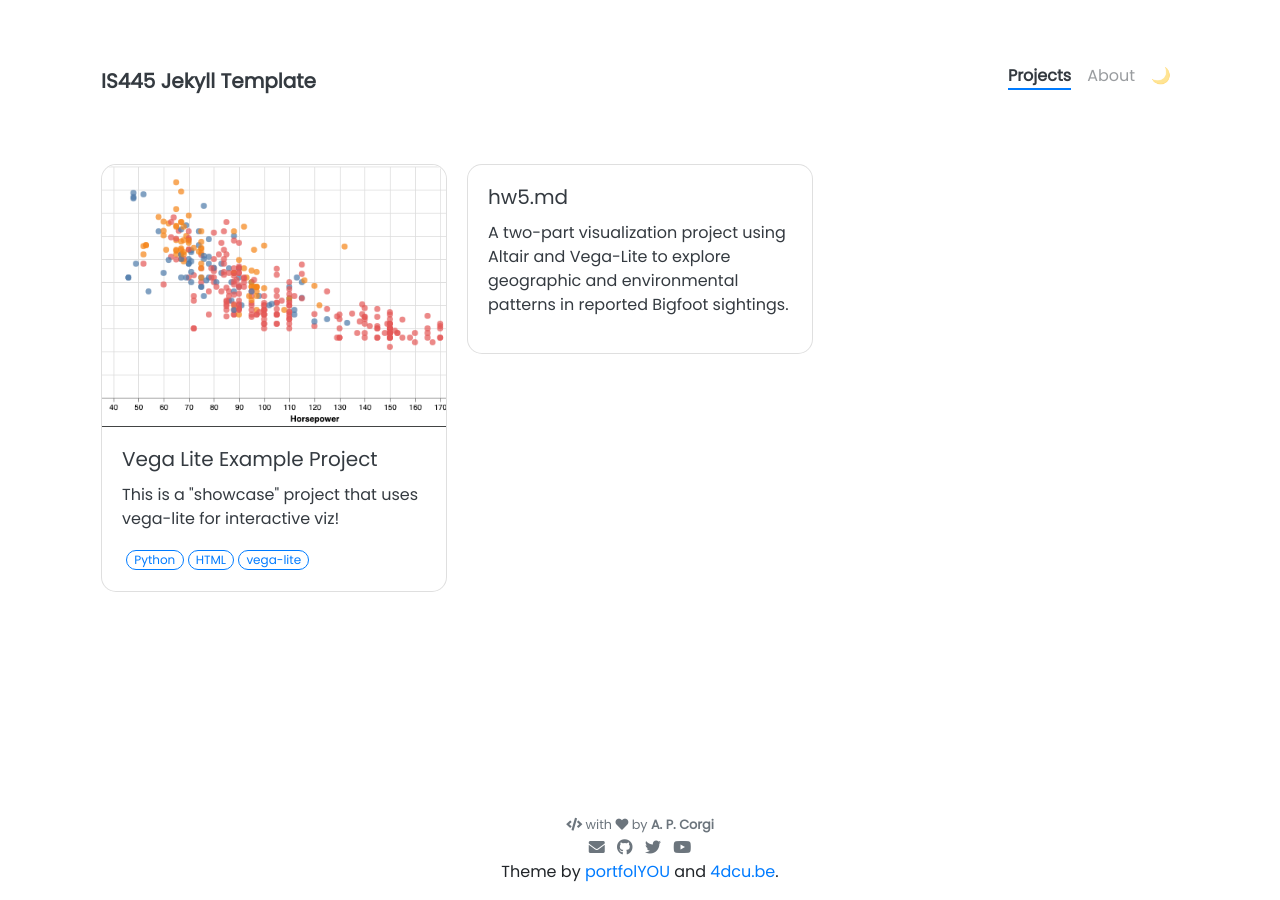
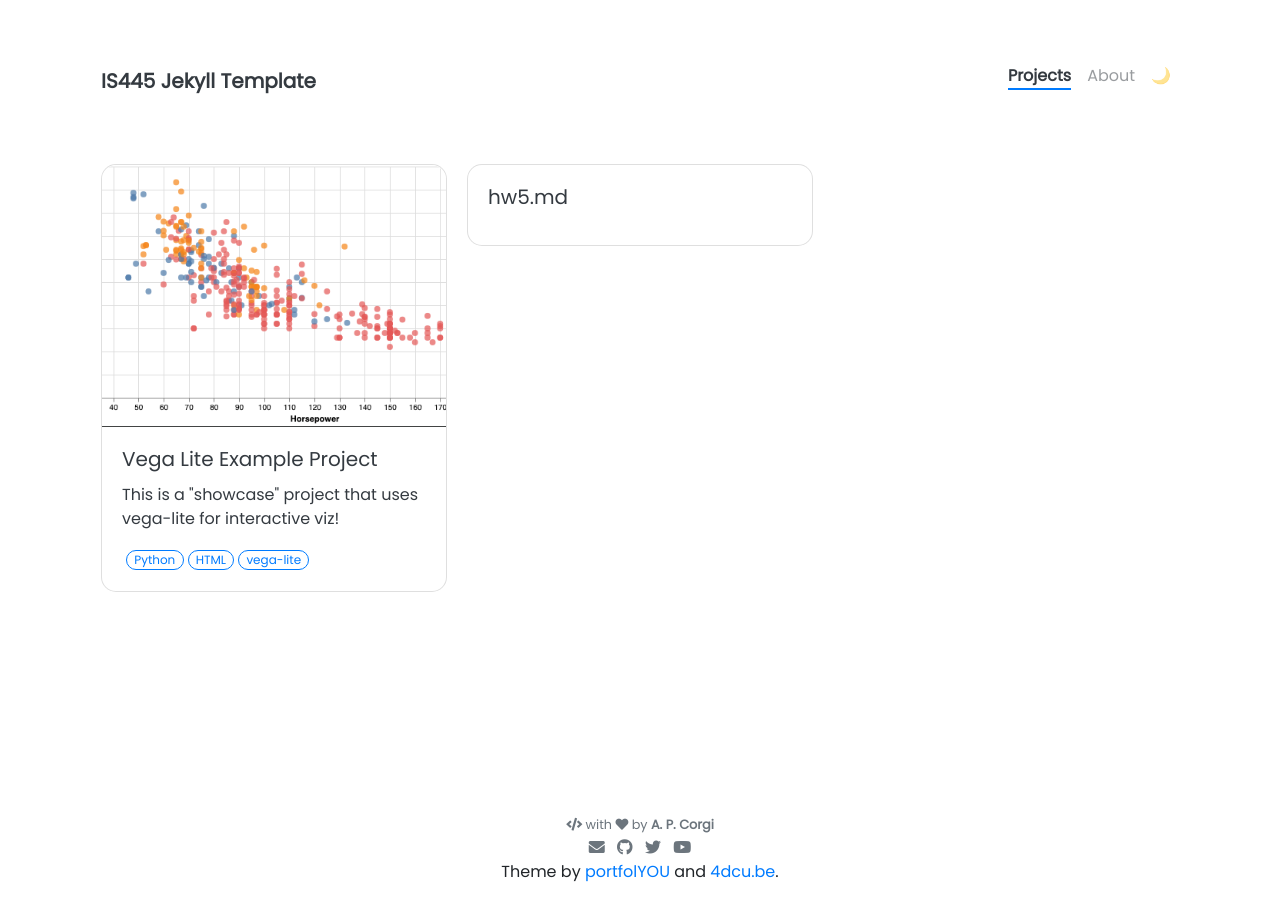
Before and after one commit to ppate475/ppate475.github.io, a Jekyll site: the page built from pages/projects.html, in a window 1280 px wide. Built offline with Jekyll 4.4.1, drawn with Linux system fonts in a browser that asks for light colours; nearby versions of some CDN libraries.

Commit message:
Update hw5.md

```diff
--- a/_projects/hw5.md
+++ b/_projects/hw5.md
@@ -1,18 +1,11 @@
 ---
-layout: project
-title: Bigfoot Sightings Visualizations
-permalink: /projects/hw5/
-description: A two-part visualization project using Altair and Vega-Lite to explore geographic and environmental patterns in reported Bigfoot sightings.
-img: /assets/img/hw5_preview.png
-importance: 2
-category: data visualization
-tags: [Python, Altair, Vega-Lite]
+layout: default
+title: HW5 - Bigfoot Visualizations
 ---
 
 # Bigfoot Sightings Visualizations
-
 [The Data](https://raw.githubusercontent.com/UIUC-iSchool-DataViz/is445_data/main/bfro_reports_fall2022.csv)
-[The Analysis](https://github.com/ppate475/ppate475.github.io/blob/main/python_notebooks/HW5_purva.ipynb)
+[The Analysis](https://github.com/ppate475/ppate475.github.io/blob/main/python_notebooks/HW5_purva.ipynb) ---
 
 ---
 
```
